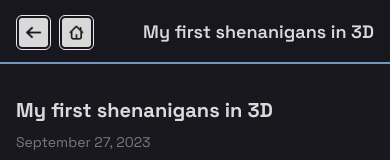
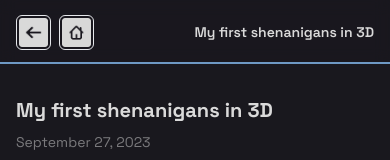
Before and after one commit to jdichh/portfolio-next, a Next.js app: page /posts/my-first-shenanigans-in-3d in a window 390 px wide. Shown: the top 160 px of the page. Built offline with nearby package versions, Linux system fonts and the light colour scheme.

Commit message:
updated h1 font size

```diff
--- a/src/pages/PostsHeader.tsx
+++ b/src/pages/PostsHeader.tsx
@@ -64,7 +64,7 @@ const BlogHeader: React.FC<RouteHeaderProps> = ({
             </Link>
           </li>
         </ul>
-        <h1 className="font-semibold text-lg">{title}</h1>
+        <h1 className="font-semibold text-sm sm:text-lg">{title}</h1>
       </nav>
     </motion.header>
   );
```
Also changed, not shown: 1 other file (tests, documents, lock files or other folders).
